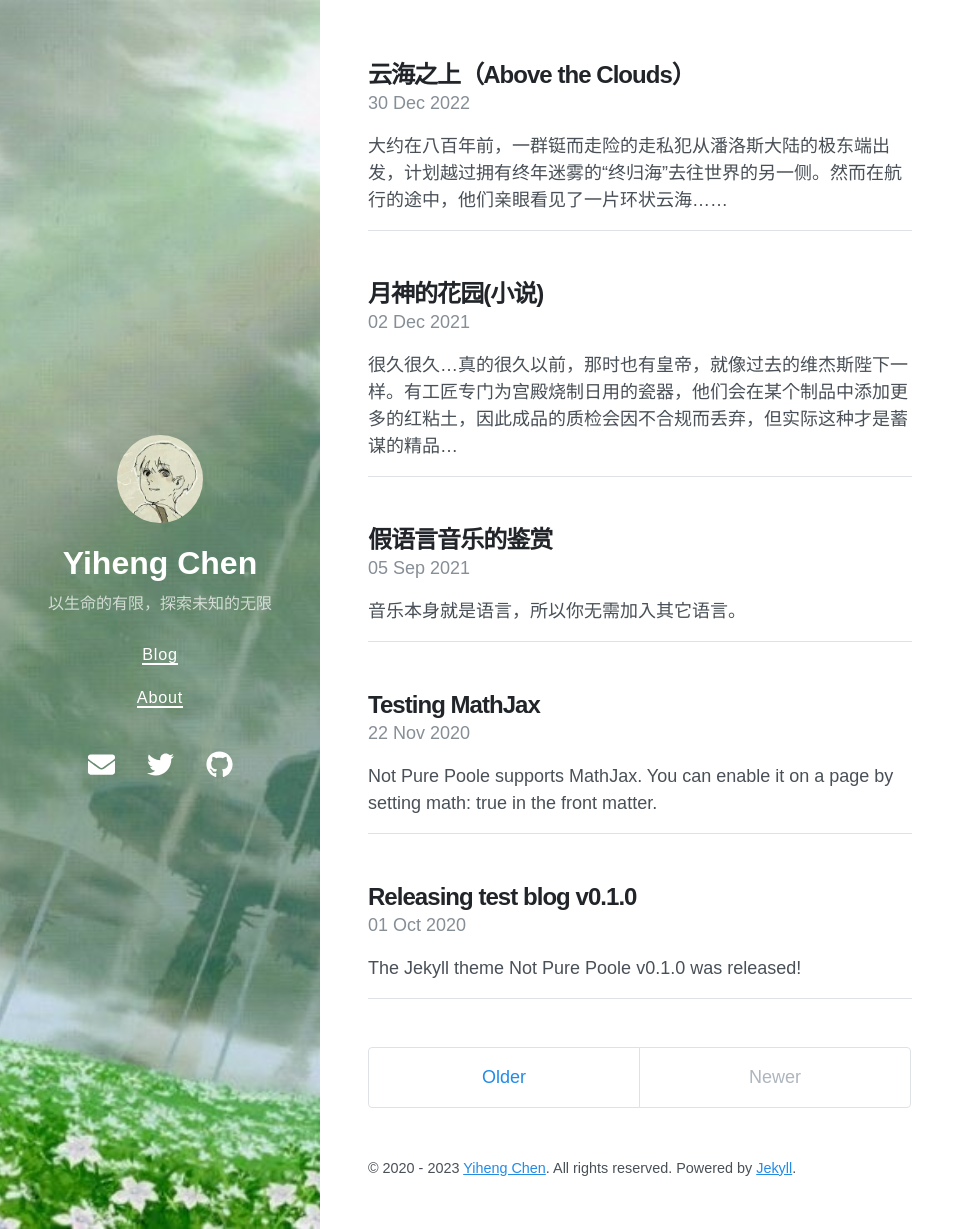
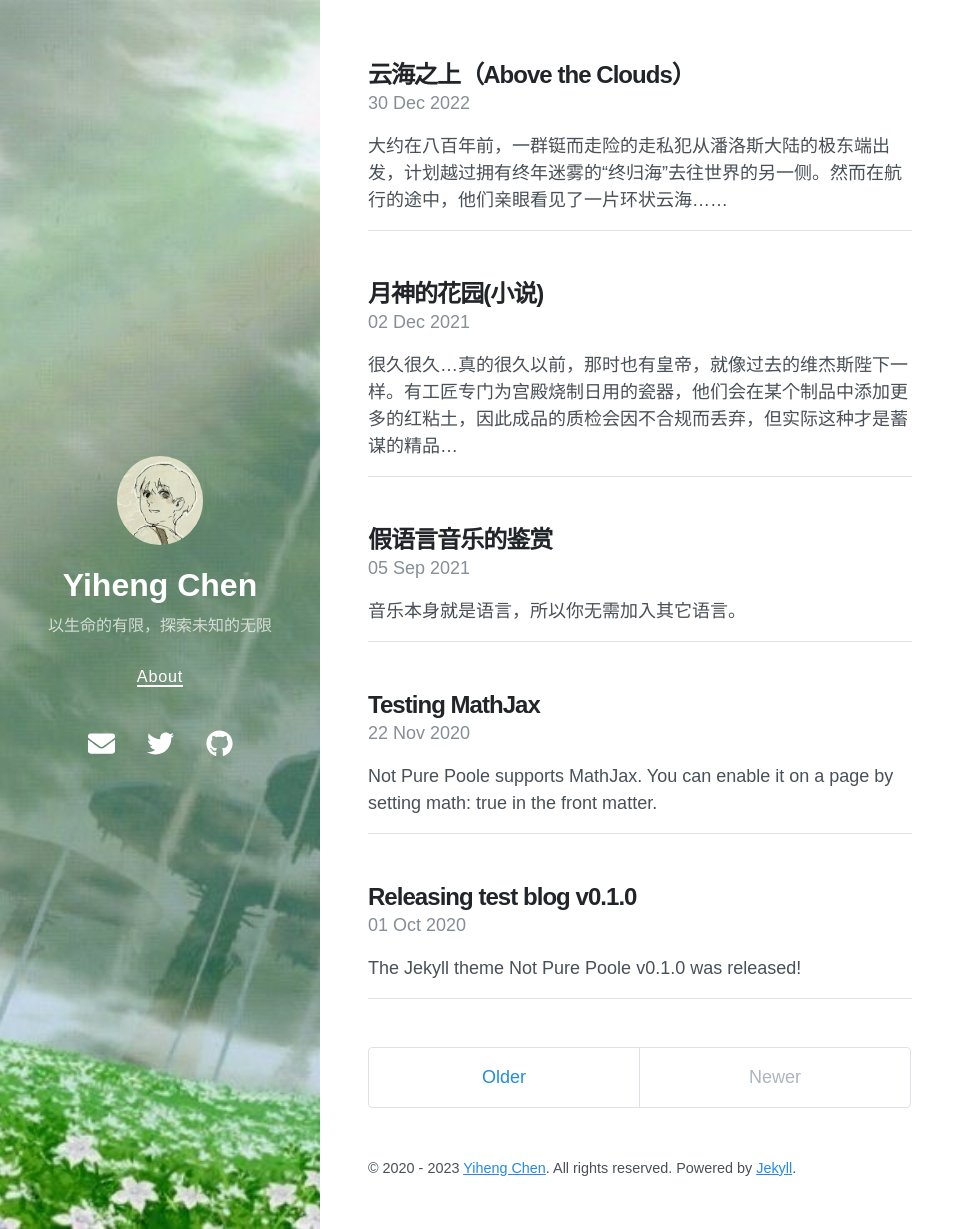
Before and after one commit to yihenc/yihenc.github.io, a Jekyll site: the page built from index.html, in a window 1280 px wide and 1229 px high. Shown: the whole window, without its empty margins (0-974 px from the left). Built offline with Jekyll 4.4.1, drawn with Linux system fonts in a browser that asks for light colours; nearby versions of some CDN libraries; the list of posts is cut into pages by our own code.

Commit message:
Update navigation.yml

```diff
--- a/_data/navigation.yml
+++ b/_data/navigation.yml
@@ -1,4 +1,3 @@
-- title: Blog
-  url: /
+
 - title: About
   url: /about/
```
